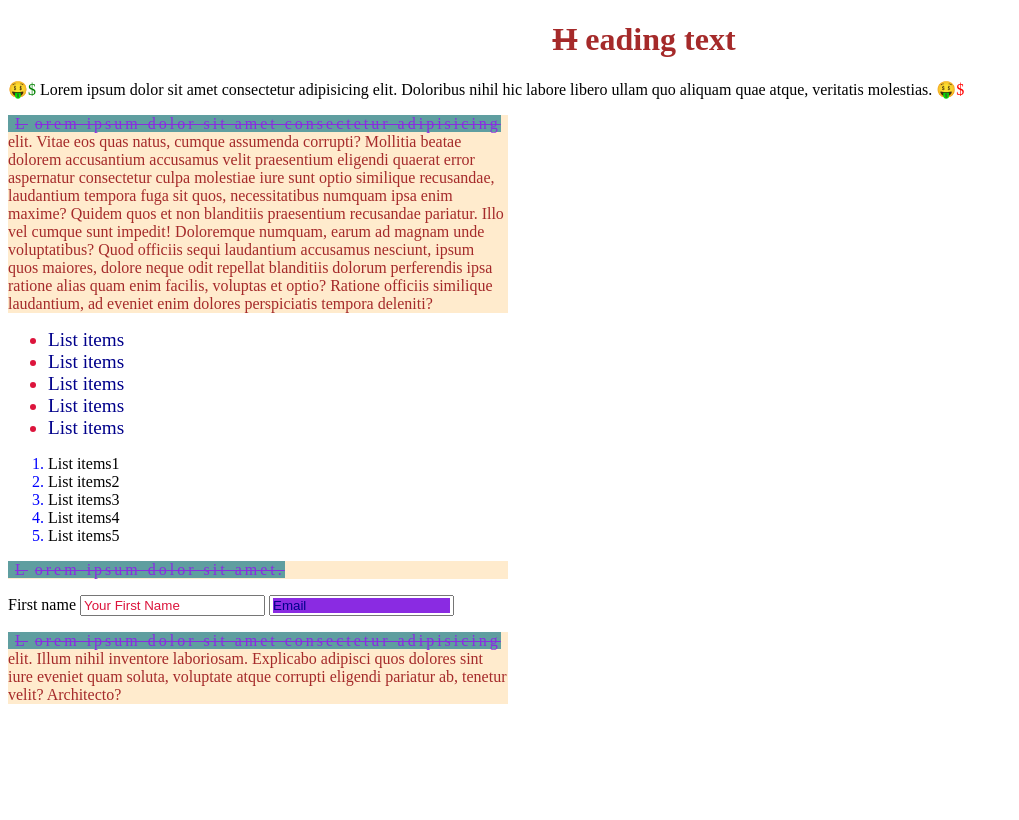
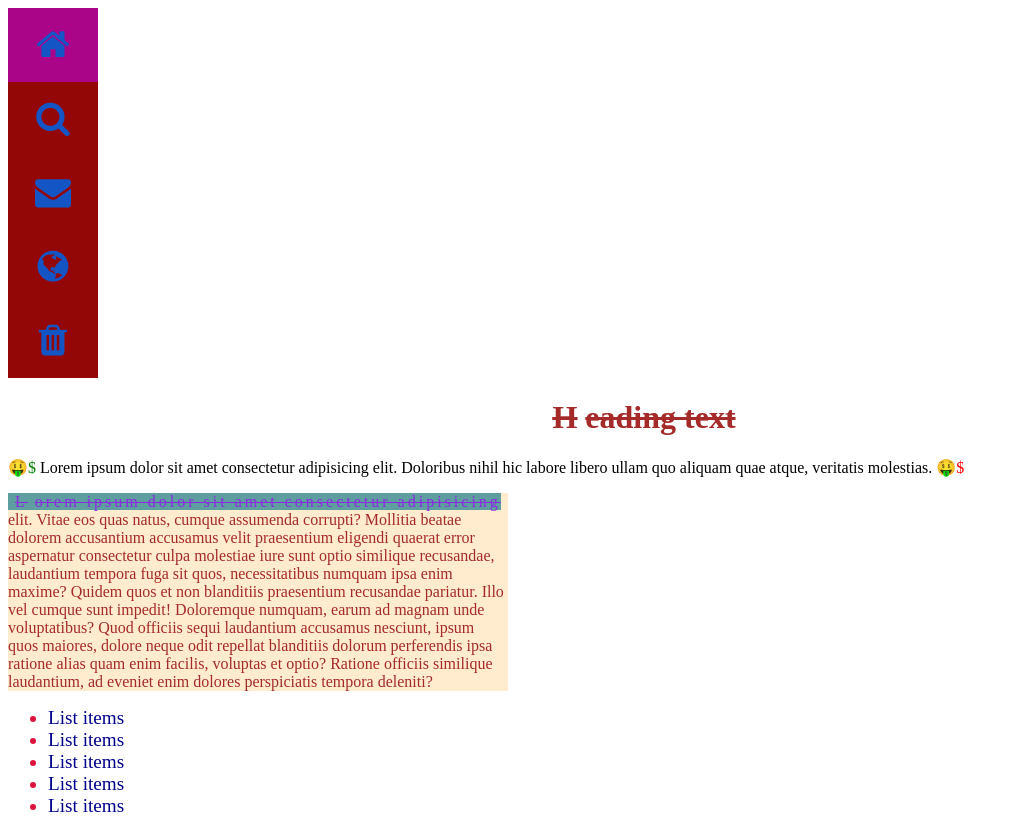
Before and after one commit to TorbjornF-H01/Htmlcssthree, a plain HTML site: page index.html in a window 1280 px wide. Shown: the top 820 px of the page, without its empty margins (0-1019 px from the left). Drawn offline with Linux system fonts and the light colour scheme.

Commit message:
tested text decoration

```diff
--- a/index.html
+++ b/index.html
@@ -6,6 +6,16 @@
     <meta name="viewport" content="width=device-width, initial-scale=1.0">
     <title>Document</title>
     <link rel="stylesheet" href="style.css">
+    <link rel="stylesheet" href="https://cdnjs.cloudflare.com/ajax/libs/font-awesome/4.7.0/css/font-awesome.min.css">
+
+    <div class="icon-bar">
+        <a class="active" href="#"><i class="fa fa-home"></i></a>
+        <a href="#"><i class="fa fa-search"></i></a>
+        <a href="#"><i class="fa fa-envelope"></i></a>
+        <a href="#"><i class="fa fa-globe"></i></a>
+        <a href="#"><i class="fa fa-trash"></i></a>
+    </div>
+
 </head>
 
 
--- a/style.css
+++ b/style.css
@@ -1,6 +1,43 @@
+.icon-bar {
+    width: 90px;
+    /* Set a specific width */
+    background-color: #940707;
+    /* Dark-grey background */
+}
+
+.icon-bar a {
+    display: block;
+    /* Make the links appear below each other instead of side-by-side */
+    text-align: center;
+    /* Center-align text */
+    padding: 16px;
+    /* Add some padding */
+    transition: all 0.3s ease;
+    /* Add transition for hover effects */
+    color: rgb(20, 85, 198);
+    /* White text color */
+    font-size: 36px;
+    /* Increased font-size */
+}
+
+.icon-bar a:hover {
+    background-color: #000;
+    /* Add a hover color */
+}
+
+.active {
+    background-color: #aa0489;
+    /* Add an active/current color */
+}
+
+
+
+
+
 h1 {
     color: brown;
     text-align: center;
+    text-decoration: line-through;
 }
 
 h1::first-letter {
```
